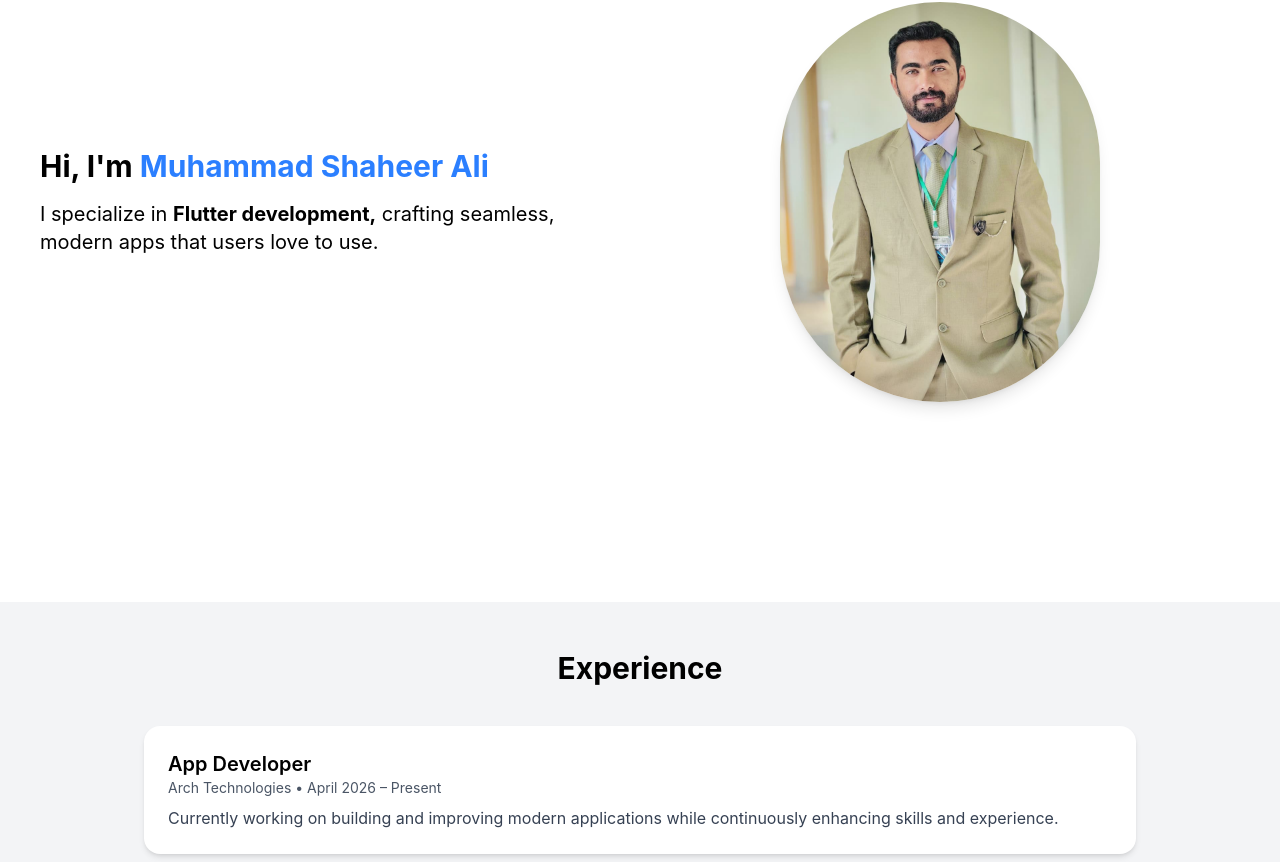
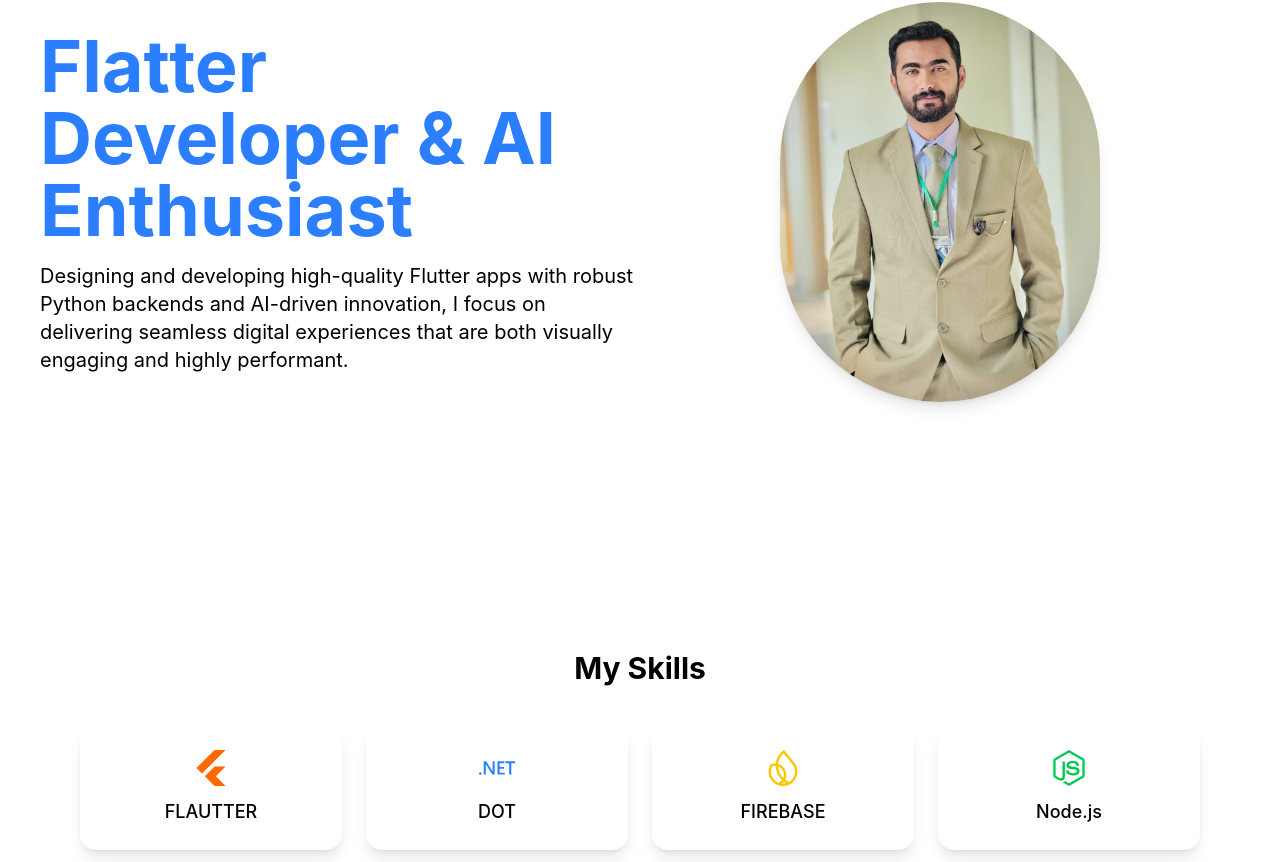
Before and after one commit to Basit71/Shaheer-Portfolio, a React app: page / in a window 1280 px wide. Shown: the part 198-1060 px from the top of the page. Built offline with nearby package versions, Linux system fonts and the light colour scheme; the HTML template or start-up script is replaced by a standard one.

Commit message:
Updated project

```diff
--- a/src/App.jsx
+++ b/src/App.jsx
@@ -12,9 +12,9 @@ function App() {
   <>
   <Navbar />
   <Home />
-  <About />
   <Skill />
   <Project />
+  <About />
   <Footer />
   </>
   )
--- a/src/pages/Home.jsx
+++ b/src/pages/Home.jsx
@@ -1,17 +1,22 @@
 import React from "react";
-import img from '../assets/profile.jpg'
+import img from "../assets/profile.jpg";
 function Home() {
   return (
     <>
-<div id="home" className="relative z-10 h-screen flex flex-col md:flex-row items-center justify-between px-10">
+      <div
+        id="home"
+        className="relative z-10 h-screen flex flex-col md:flex-row items-center justify-between px-10"
+      >
         {/* Text Section */}
         <div className="md:w-1/2">
-    <h1 className="text-3xl font-bold mb-4">
-      Hi, I'm <span className="text-blue-500">Muhammad Shaheer Ali</span>
+          <h1 className="text-7xl font-bold mb-4 text-blue-500 ">
+            Flatter Developer & AI Enthusiast
           </h1>
-    <p className="text-lg md:text-xl text-black">
-      I specialize in <b>Flutter development,</b> crafting seamless,<br />
-      modern apps that users love to use.
+          <p className=" md:text-xl  ">
+            Designing and developing high-quality Flutter apps with robust
+            Python backends and AI-driven innovation, I focus on delivering
+            seamless digital experiences that are both visually engaging and
+            highly performant.
           </p>
         </div>
 
--- a/src/pages/Navbar.jsx
+++ b/src/pages/Navbar.jsx
@@ -17,7 +17,7 @@ export default function Navbar() {
     <nav className="fixed w-full top-0 left-0 z-50 bg-white/80 backdrop-blur-md shadow-sm">
       <div className="max-w-7xl mx-auto px-6 py-4 flex justify-between items-center">
         {/* Logo */}
-        <h1 className="text-xl font-bold tracking-wide text-blue-500">My-Portfolio</h1>
+        <h1 className="text-xl font-bold tracking-wide text-blue-500">Muhammad shaheer ali</h1>
 
         {/* Desktop Menu */}
         <ul className="hidden md:flex gap-8 text-sm font-medium">
--- a/src/pages/Skill.jsx
+++ b/src/pages/Skill.jsx
@@ -1,29 +1,23 @@
 import React from "react";
 import { DiMysql } from "react-icons/di";
 import { BiLogoPlayStore } from "react-icons/bi";
-import {
-  FaHtml5,
-  FaCss3Alt,
-  FaJs,
-  FaNodeJs,
-  FaGitAlt,
-} from "react-icons/fa";
-import { SiMongodb } from "react-icons/si";
+import { FaNodeJs, FaGitAlt } from "react-icons/fa";
+import { SiMongodb, SiFlutter, SiDotnet, SiFirebase } from "react-icons/si";
 
 const skills = [
   {
-    name: "HTML",
-    icon: <FaHtml5 />,
+    name: "FLAUTTER",
+    icon: <SiFlutter />,
     color: "text-orange-500",
   },
   {
-    name: "CSS",
-    icon: <FaCss3Alt />,
+    name: "DOT",
+    icon: <SiDotnet />,
     color: "text-blue-500",
   },
   {
-    name: "JavaScript",
-    icon: <FaJs />,
+    name: "FIREBASE",
+    icon: <SiFirebase />,
     color: "text-yellow-400",
   },
   {
@@ -37,10 +31,9 @@ const skills = [
     color: "text-green-600",
   },
   {
-       name: "My SQL",
+    name: "My SQL",
     icon: <DiMysql />,
     color: "text-green-600",
-
   },
 
   {
@@ -51,24 +44,19 @@ const skills = [
   {
     name: "API INTEGRATION",
     color: "text-red-500",
-
   },
   {
-   name: "PLAY STORE",
+    name: "PLAY STORE",
     icon: <BiLogoPlayStore />,
     color: "text-red-500",
-
   },
-
 ];
 
 const Skill = () => {
   return (
     <section className="py-12 bg-white text-black" id="skills">
       <div className="max-w-6xl mx-auto px-4">
-        <h2 className="text-3xl font-bold text-center mb-10">
-          My Skills
-        </h2>
+        <h2 className="text-3xl font-bold text-center mb-10">My Skills</h2>
 
         <div className="grid grid-cols-2 sm:grid-cols-3 md:grid-cols-4 gap-6">
           {skills.map((skill, index) => (
@@ -76,9 +64,7 @@ const Skill = () => {
               key={index}
               className="bg-white p-6 rounded-2xl flex flex-col items-center justify-center shadow-lg hover:scale-105 transition-transform duration-300"
             >
-              <div className={`text-4xl mb-3 ${skill.color}`}>
-                {skill.icon}
-              </div>
+              <div className={`text-4xl mb-3 ${skill.color}`}>{skill.icon}</div>
               <p className="text-lg font-medium">{skill.name}</p>
             </div>
           ))}
```
Also changed, not shown: public/calculator.jpeg. Lines whose indentation alone changed are shown as unchanged.
